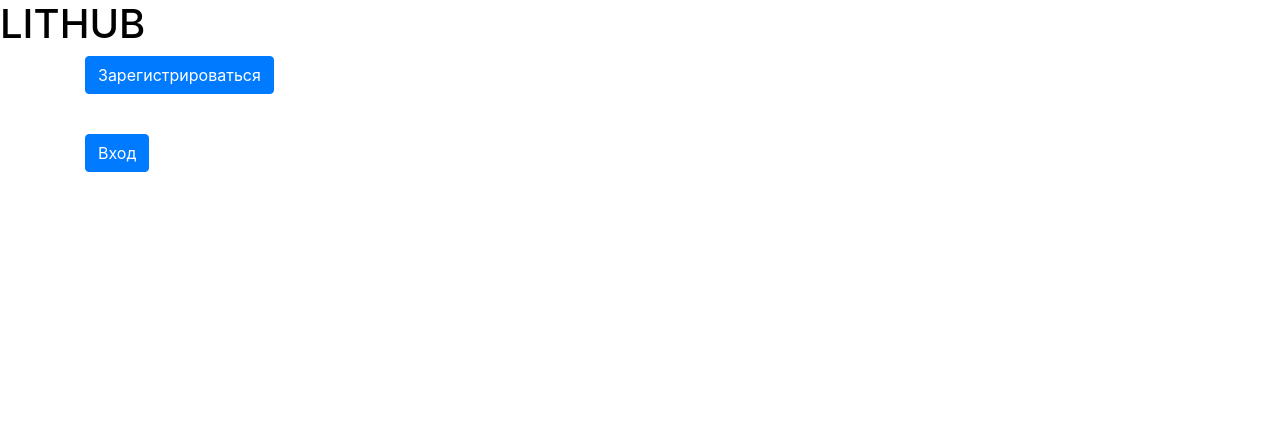
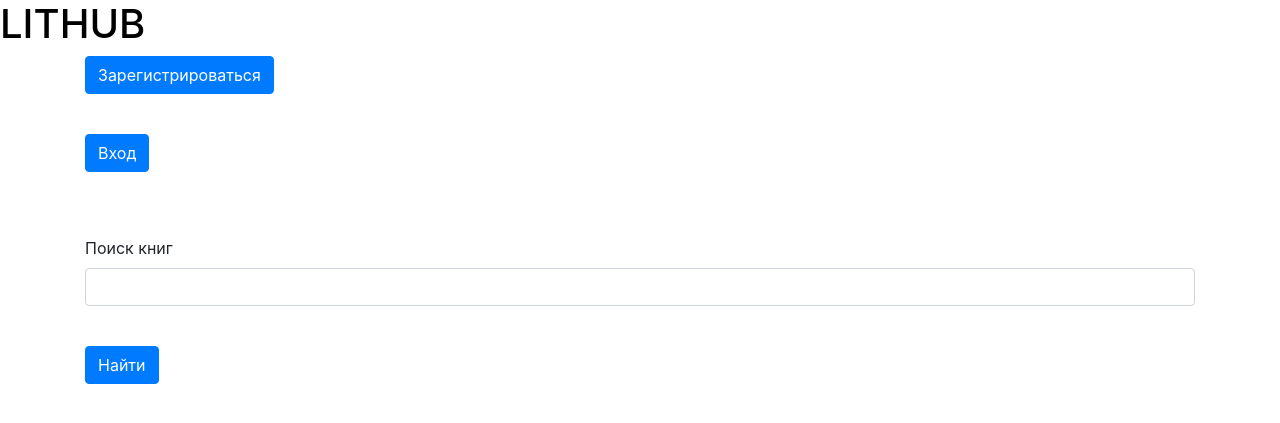
Before and after one commit to Keker-dev/LIB_HUB, a Flask app: page / in a window 1280 px wide. Shown: the top 423 px of the page. Run offline with Flask 3, Linux system fonts and the light colour scheme; some libraries are stand-ins or nearby versions.

Commit message:
Добавлен примитивный поиск книг.

```diff
--- a/forms/main_page.py
+++ b/forms/main_page.py
@@ -1,5 +1,5 @@
 from flask_wtf import FlaskForm
-from wtforms import SubmitField
+from wtforms import SubmitField, StringField
 from wtforms.validators import DataRequired
 
 
@@ -8,3 +8,5 @@ class MainPageForm(FlaskForm):
     log = SubmitField('Вход')
     profile = SubmitField('Профиль')
     add_book = SubmitField("Добавить книгу")
+    search = StringField("Поиск книг")
+    search_submit = SubmitField("Найти")
--- a/main.py
+++ b/main.py
@@ -1,3 +1,5 @@
+from pyexpat.errors import messages
+
 from data.db_session import create_session, global_init
 from data.users import User
 from data.books import Book
@@ -36,6 +38,13 @@ def main_page():
         return redirect(f"/profile/{usr_name}")
     if form.add_book.data:
         return redirect(url_for("add_book_page"))
+    if form.search_submit.data:
+        book = db_sess.query(Book).filter(Book.name.like(f"%{form.search.data}%")).first()
+        if book:
+            return redirect(f"/book/{book.name}")
+        else:
+            return render_template("main_page.html", title="LIBHUB", name=usr_name, form=form,
+                                   message="Такой книги не найдено.")
     return render_template("main_page.html", title="LIBHUB", name=usr_name, form=form)
 
 
--- a/templates/main_page.html
+++ b/templates/main_page.html
@@ -11,6 +11,20 @@
         <p>{{ form.reg(type="submit", class="btn btn-primary") }}</p><br>
         <p>{{ form.log(type="submit", class="btn btn-primary") }}</p>
     {% endif %}
-    {{message}}
+    <br>
+    <nav>
+        <ul>
+            <li>
+                <p>
+                    {{ form.search.label }}
+                    {{ form.search(class="form-control") }}
+                </p>
+            </li>
+            <li><p>{{ form.search_submit(type="submit", class="btn btn-primary") }}</p></li>
+        </ul>
+    </nav>
+    {% if message %}
+        <p class="alert alert-danger" role="alert">{{message}}</p>
+    {% endif %}
 </form>
 {% endblock %}
```
Also changed, not shown: db/main.db.
